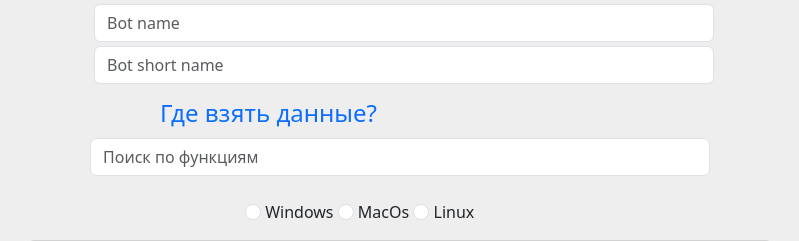
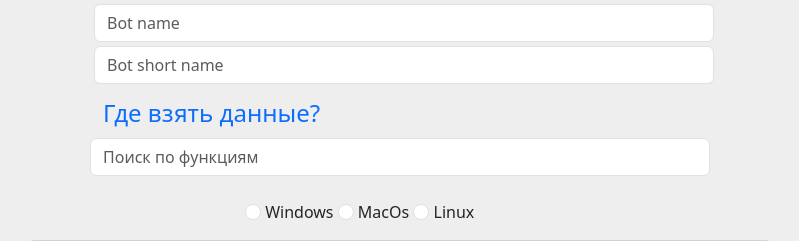
Before and after one commit to setta1a/bot_god, a Django app: page /create_bot/ in a window 1280 px wide. Shown: the part 269-510 px from the top of the page, without its empty margins (240-1039 px from the left). Run offline with Django 4.2, Linux system fonts and the light colour scheme.

Commit message:
Empty comment

```diff
--- a/first/templates/create_bot.html
+++ b/first/templates/create_bot.html
@@ -20,7 +20,7 @@
                 <input id="shortname" required type="text" class="form-control m-1" placeholder="Bot short name" name="short_name">
                 <button type="button" id="get_data" class="btn card-text text-primary text-end" data-bs-toggle="modal"
                         data-bs-target="#staticBackdrop"
-                        style="font-size: 24px; margin-right: 100px;display: inline-block; margin-left: 0;">Где взять данные?
+                        style="font-size: 24px; margin-right: 100px;display: inline-block; margin-left: 0; min-width: 0;">Где взять данные?
                 </button>
                 <div class="modal fade" style="margin-top: 15vh;" id="staticBackdrop" data-bs-backdrop="static" data-bs-keyboard="false"
                      tabindex="-1" aria-labelledby="staticBackdropLabel" aria-hidden="true">
```
